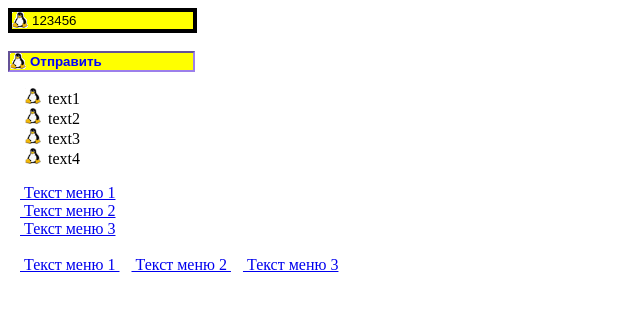
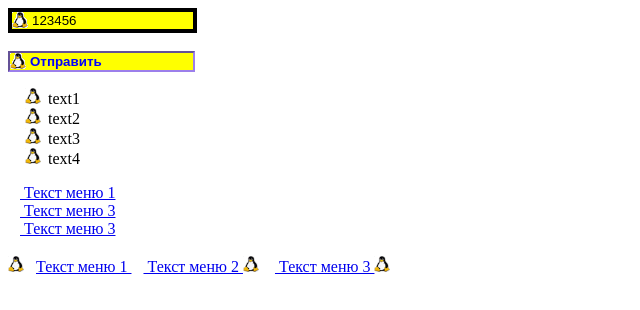
Before and after one commit to azranar-66/New, a plain HTML site: page 1.html in a window 1280 px wide. Shown: the whole page, without its empty margins (0-640 px from the left). Drawn offline with Linux system fonts and the light colour scheme.

Commit message:
Анимация4

```diff
--- a/1.html
+++ b/1.html
@@ -61,29 +61,40 @@
             opacity: 0;
         }
 
-        a.menytop {
+
+        .gif {
+
+            left: 50%;
+
+
+        }
+
+        .gif:hover {
+
+        }
+
+        .menytop {
             position: relative;
             top: 0pt;
 
         }
 
-        a.menytop:hover {
+        .menytop:hover {
             top: 20px;
 
             transition: 2s ease-out;
 
         }
-        a.menytop:hover::before {
+
+        .menytop:hover::before {
             opacity: 1;
             transition: 2s;
 
         }
 
-        a.menytop::before {
+        .menytop::before {
             content: "\00a0\00a0\00a0";
-            background-image: url(lin.gif);
-            background-repeat: no-repeat;
-            background-position: center;
+
             opacity: 0;
         }
     </style>
@@ -99,14 +110,13 @@
     <li>text4</li>
 </ul>
 <a class="meny" href="ss.html"> Текст меню 1 </a><br>
-<a class="meny" href="ss.html"> Текст меню 2 </a><br>
+<a class="meny" href="ss.html"> Текст меню 3 </a><br>
 <a class="meny" href="ss.html"> Текст меню 3 </a><br><br>
 
 
-
-<a class="menytop" href="ss.html"> Текст меню 1 </a>
-<a class="menytop" href="ss.html"> Текст меню 2 </a>
-<a class="menytop" href="ss.html"> Текст меню 3 </a>
+<span class="gif"><img src="lin.gif"></span><a class="menytop" href="ss.html">Текст меню 1 </a>
+<a class="menytop" href="ss.html"> Текст меню 2 </a><span class="gif"><img src="lin.gif"></span>
+<a class="menytop" href="ss.html"> Текст меню 3 </a><span class="gif"><img src="lin.gif"></span>
 
 
 
```
